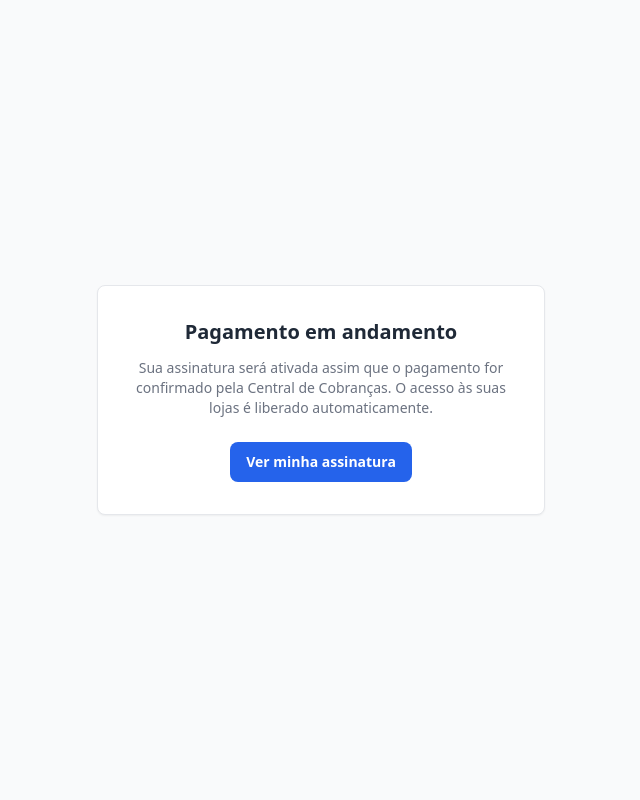
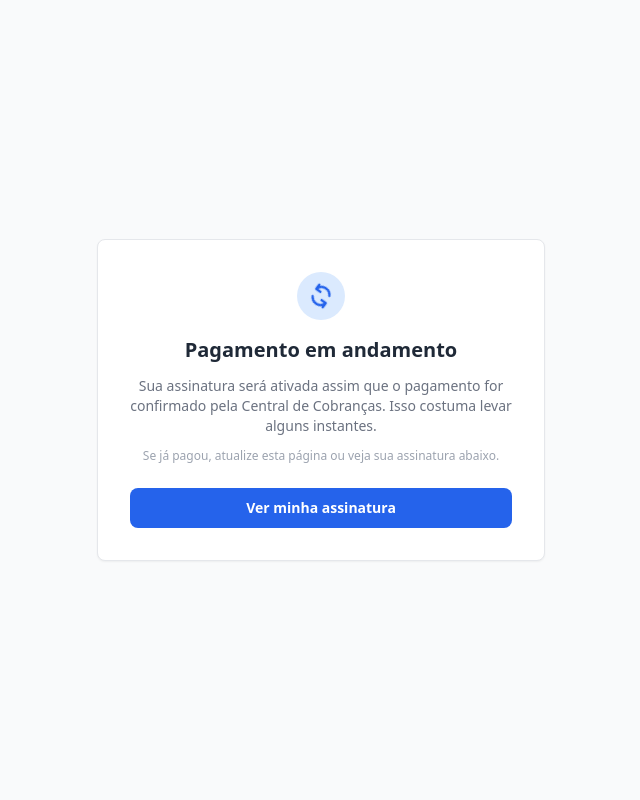
Before and after one commit to celsoleite38/catalogo, a Django app: page /planos/obrigado/ in a window 1280 px wide. Shown: the whole page, without its empty margins (319-959 px from the left). Run offline with Django 5.2, Linux system fonts and the light colour scheme; the visitor is signed in with stand-in values (Sample User, id 1); data that the repository does not hold is empty; some libraries are stand-ins or nearby versions.

Commit message:
feat(planos): trata pagamento atrasado e melhora pagina de obrigado

```diff
--- a/catalogo/models.py
+++ b/catalogo/models.py
@@ -39,6 +39,7 @@ class Lojista(models.Model):
     STATUS_ASSINATURA_CHOICES = [
         ('trial', 'Trial'),
         ('ativa', 'Ativa'),
+        ('atrasada', 'Pagamento atrasado'),
         ('inativa', 'Inativa'),
         ('cancelada', 'Cancelada'),
     ]
--- a/planos/templates/planos/obrigado.html
+++ b/planos/templates/planos/obrigado.html
@@ -2,19 +2,44 @@
 <html lang="pt-br">
 <head>
     <meta charset="UTF-8">
-    <title>Pagamento enviado</title>
+    <meta name="viewport" content="width=device-width, initial-scale=1.0">
+    <title>Pagamento {{ ativa|yesno:"confirmado,em andamento" }}</title>
     <script src="https://cdn.tailwindcss.com"></script>
 </head>
-<body class="bg-gray-50 min-h-screen flex items-center justify-center">
-    <div class="bg-white rounded-lg shadow-sm border p-8 max-w-md text-center">
-        <h1 class="text-xl font-bold text-gray-800">Pagamento em andamento</h1>
+<body class="bg-gray-50 min-h-screen flex items-center justify-center p-4">
+    <div class="bg-white rounded-lg shadow-sm border p-8 max-w-md w-full text-center">
+        {% if ativa %}
+        <div class="w-12 h-12 mx-auto rounded-full bg-green-100 flex items-center justify-center">
+            <svg class="w-6 h-6 text-green-600" fill="none" stroke="currentColor" stroke-width="2.5" viewBox="0 0 24 24">
+                <path stroke-linecap="round" stroke-linejoin="round" d="M5 13l4 4L19 7"></path>
+            </svg>
+        </div>
+        <h1 class="text-xl font-bold text-gray-800 mt-4">Pagamento confirmado</h1>
+        <p class="text-sm text-gray-500 mt-3">
+            Sua assinatura está ativa e o acesso às suas lojas foi liberado.
+        </p>
+        <a href="{% url 'planos:dashboard' %}" class="inline-block mt-6 w-full bg-blue-600 hover:bg-blue-700 text-white text-sm font-bold px-4 py-2.5 rounded-lg transition">
+            Ver minha assinatura
+        </a>
+        <a href="/" class="inline-block mt-2 w-full bg-gray-100 hover:bg-gray-200 text-gray-700 text-sm font-bold px-4 py-2.5 rounded-lg transition">
+            Acessar minhas lojas
+        </a>
+        {% else %}
+        <div class="w-12 h-12 mx-auto rounded-full bg-blue-100 flex items-center justify-center">
+            <svg class="w-6 h-6 text-blue-600 animate-spin" fill="none" stroke="currentColor" stroke-width="2.5" viewBox="0 0 24 24">
+                <path stroke-linecap="round" stroke-linejoin="round" d="M4 4v5h5M20 20v-5h-5M4 9a8 8 0 0114.7-2M20 15a8 8 0 01-14.7 2"></path>
+            </svg>
+        </div>
+        <h1 class="text-xl font-bold text-gray-800 mt-4">Pagamento em andamento</h1>
         <p class="text-sm text-gray-500 mt-3">
             Sua assinatura será ativada assim que o pagamento for confirmado pela Central de Cobranças.
-            O acesso às suas lojas é liberado automaticamente.
+            Isso costuma levar alguns instantes.
         </p>
-        <a href="{% url 'planos:dashboard' %}" class="inline-block mt-6 bg-blue-600 hover:bg-blue-700 text-white text-sm font-bold px-4 py-2.5 rounded-lg transition">
+        <p class="text-xs text-gray-400 mt-3">Se já pagou, atualize esta página ou veja sua assinatura abaixo.</p>
+        <a href="{% url 'planos:dashboard' %}" class="inline-block mt-6 w-full bg-blue-600 hover:bg-blue-700 text-white text-sm font-bold px-4 py-2.5 rounded-lg transition">
             Ver minha assinatura
         </a>
+        {% endif %}
     </div>
 </body>
 </html>
--- a/planos/views.py
+++ b/planos/views.py
@@ -96,7 +96,14 @@ def checkout(request, plano_codigo):
 
 @login_required
 def pagina_obrigado(request):
-    return render(request, 'planos/obrigado.html')
+    ativa = False
+    if request.user.is_authenticated:
+        try:
+            acesso = central_client.verificar_acesso(request.user.email)
+            ativa = bool(acesso and acesso.get('pode_acessar'))
+        except requests.RequestException:
+            ativa = False
+    return render(request, 'planos/obrigado.html', {'ativa': ativa})
 
 
 @login_required
@@ -153,5 +160,16 @@ def webhook_central(request):
         logger.info('webhook status=%s email=%s lojas=%d', status, email, atualizadas)
         return JsonResponse({'ok': True, 'lojas_atualizadas': atualizadas})
 
+    if status == 'atrasada':
+        usuarios = User.objects.filter(email=email)
+        atualizadas = 0
+        for usuario in usuarios:
+            atualizadas += Lojista.objects.filter(user=usuario).update(
+                status_assinatura='atrasada',
+                ativo=False,
+            )
+        logger.info('webhook status=atrasada email=%s lojas=%d', email, atualizadas)
+        return JsonResponse({'ok': True, 'lojas_atualizadas': atualizadas})
+
     logger.info('webhook status=%s email=%s ignorado', status, email)
     return JsonResponse({'ok': True, 'aviso': 'status ignorado'})
```
Also changed, not shown: catalogo/migrations/0013_alter_lojista_status_assinatura.py (added).
